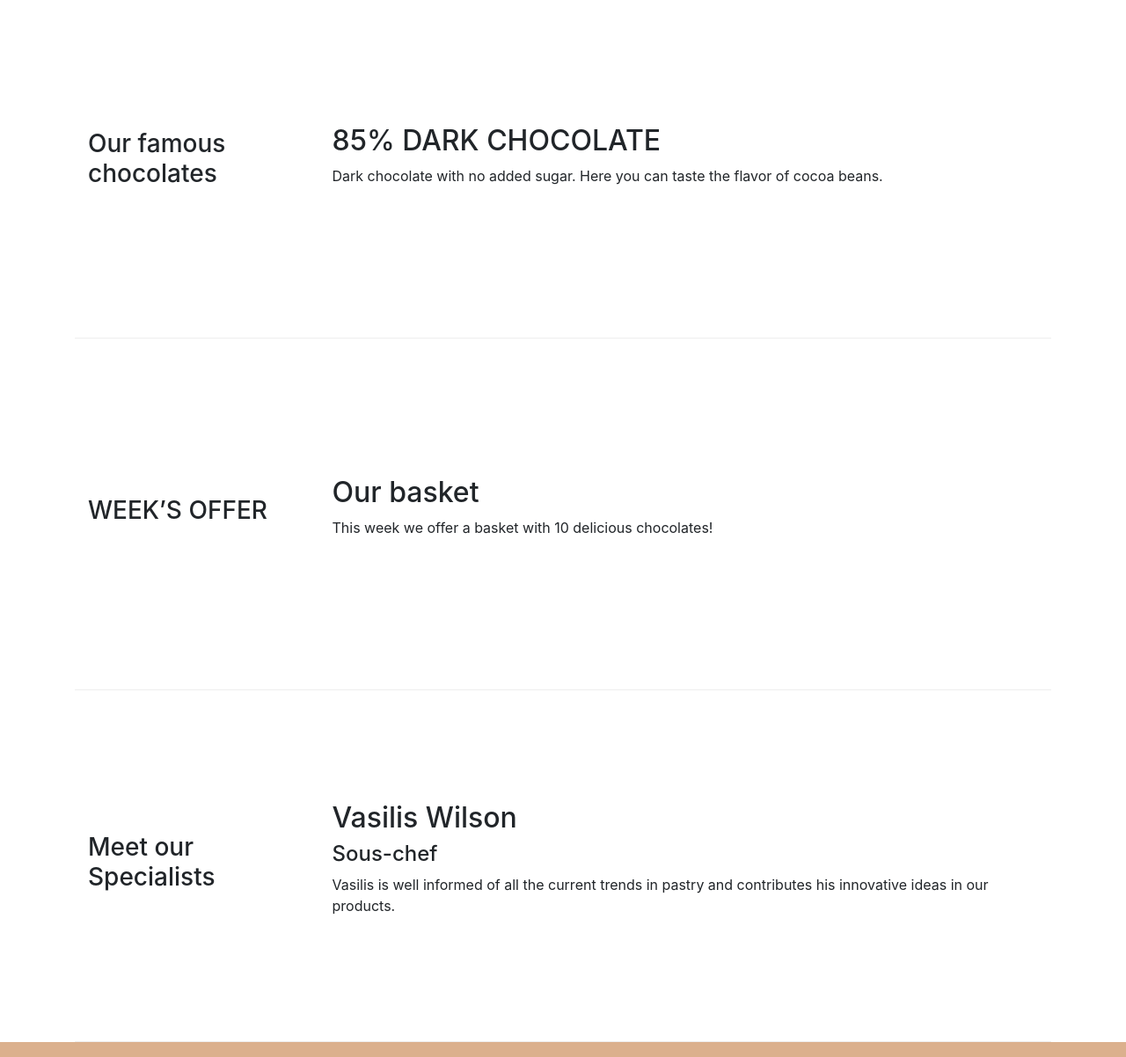
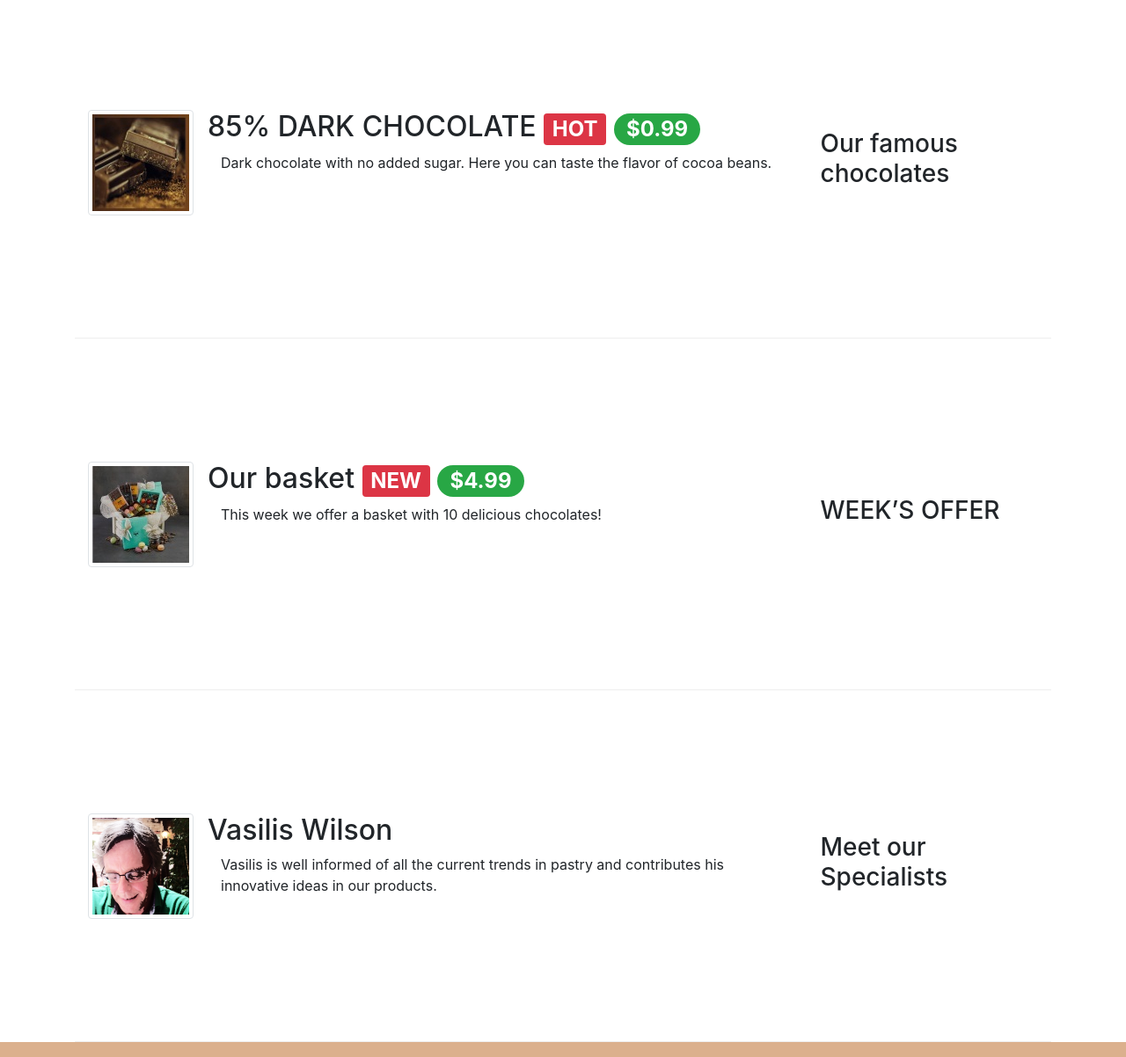
Before and after one commit to giorgoschionas/giorgoschionaslechocolat, a website: page index.html in a window 1280 px wide. Shown: the part 700-1902 px from the top of the page at 88% size. Drawn offline with nearby package versions, Linux system fonts and the light colour scheme.

Commit message:
badges and assignment 4

```diff
--- a/index.html
+++ b/index.html
@@ -168,8 +168,7 @@
                                             checked> Yes
                                     </label>
                                     <label class="btn btn-danger">
-                                        <input type="radio" name="section" id="section-smocking" autocomplete="off"
-                                         >No
+                                        <input type="radio" name="section" id="section-smocking" autocomplete="off">No
                                     </label>
                                 </div>
                             </div>
@@ -265,36 +264,57 @@
                 </div>
             </div>
         </div>
-        <div class="row row-content align-items-center">
+        <div class="row row-content align-items-center flex-row-reverse">
             <div class="col-sm-4 col-md-3">
                 <h3>Our famous chocolates</h3>
             </div>
             <div class="col-sm col-md">
-                <h2>85% DARK CHOCOLATE</h2>
-                <p>Dark chocolate with no added sugar. Here you can taste the flavor of cocoa beans.</p>
+                <div class="media">
+                    <img class="d-flex mr-3 img-thumbnail align-self-center" src="images/dark85.jpg" alt="85% DARK CHOCOLATE">
+                    <div class="media-body">
+                        <h2 class="mt-0">85% DARK CHOCOLATE
+                            <span class="badge badge-danger">HOT</span>
+                            <span class="badge badge-pill badge-success">$0.99</span>
+                        </h2>
+                        <p class="col d-none d-md-block">Dark chocolate with no added sugar.
+                            Here you can taste the flavor of cocoa beans.</p>
+                    </div>
+                </div>
             </div>
         </div>
 
 
-        <div class="row row-content align-items-center">
+        <div class="row row-content align-items-center flex-row-reverse">
             <div class="col-sm-4 col-md-3">
                 <h3>WEEK’S OFFER</h3>
             </div>
             <div class="col-sm col-md">
-                <h2>Our basket</h2>
-                <p>This week we offer a basket with 10 delicious chocolates! </p>
+                <div class="media">
+                    <img class="d-flex mr-3 img-thumbnail align-self-center" src="images/promotion.jpg" alt="85% DARK CHOCOLATE">
+                    <div class="media-body">
+                        <h2 class="mt-0">Our basket
+                            <span class="badge badge-danger">NEW</span>
+                            <span class="badge badge-pill badge-success">$4.99</span>
+                        </h2>
+                        <p class="col d-none d-md-block">This week we offer a basket with 10 delicious chocolates!</p>
+                    </div>
+                </div>
             </div>
         </div>
 
-        <div class="row row-content align-items-center">
+        <div class="row row-content align-items-center flex-row-reverse">
             <div class="col-sm-4 col-md-3">
                 <h3>Meet our Specialists</h3>
             </div>
             <div class="col-sm col-md">
-                <h2>Vasilis Wilson </h2>
-                <h4>Sous-chef</h4>
-                <p>Vasilis is well informed of all the current trends in pastry and contributes his innovative ideas in
-                    our products.</p>
+                <div class="media">
+                    <img class="d-flex mr-3 img-thumbnail align-self-center" src="images/cartoonVasilis.png" alt="Vasilis Wilson">
+                    <div class="media-body">
+                        <h2 class="mt-0">Vasilis Wilson</h2>
+                        <p class="col d-none d-md-block">Vasilis is well informed of all the current
+                            trends in pastry and contributes his innovative ideas in our products.</p>
+                    </div>
+                </div>
             </div>
         </div>
     </div>
```
